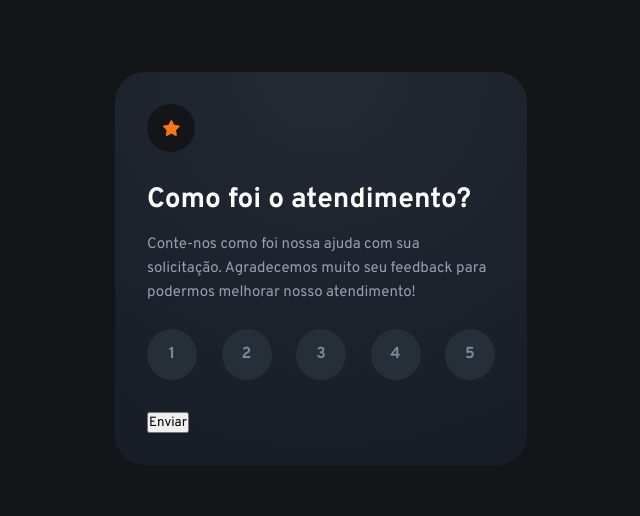
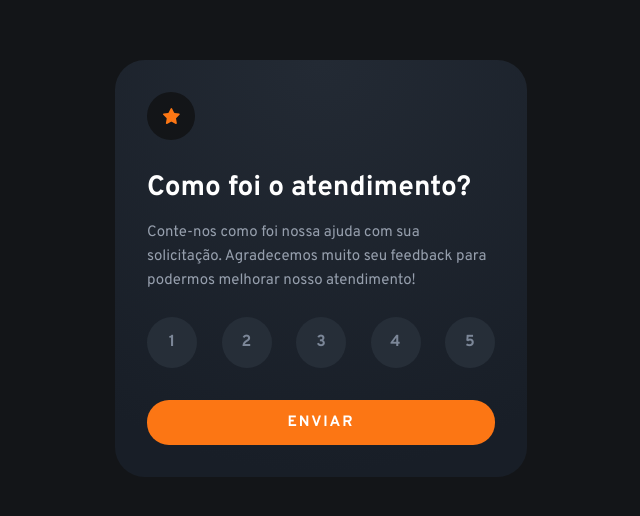
Before and after one commit to marciomcg/feedback_base, a plain HTML site: page index.html in a window 1280 px wide. Shown: the part 132-648 px from the top of the page, without its empty margins (319-959 px from the left). Drawn offline with Linux system fonts and the light colour scheme.

Commit message:
sexto commit do CSS

```diff
--- a/style.css
+++ b/style.css
@@ -77,5 +77,33 @@ body {
 
 }
 .botoes button:hover {
+    color: var(--white);
+    background-color: var(--orange);
+    cursor: pointer;
 
 }
+.botoes button:focus {
+    color: var(--white);
+    background-color:var(--ligh-grey);
+}
+.card > button {
+    width: 100%;
+    padding: 13px;
+    background-color: var(--orange);
+    border: none;
+    border-radius: 22px;
+
+    font-size: 15px;
+    font-weight: 700;
+    text-transform: uppercase;
+    letter-spacing: 2px;
+    color: var(--white);
+   transition: all ease-in-out 0.3s;
+
+}
+.card > button:hover{
+      color: var(--orange);
+      background-color: var(--white);
+      cursor: pointer;
+}
+}
```
